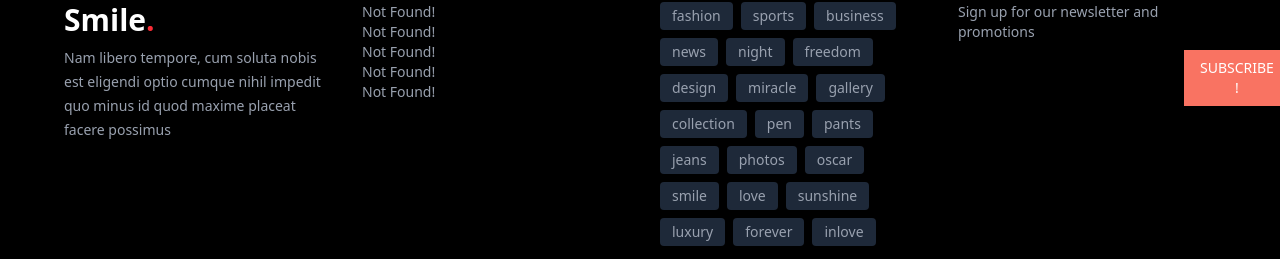
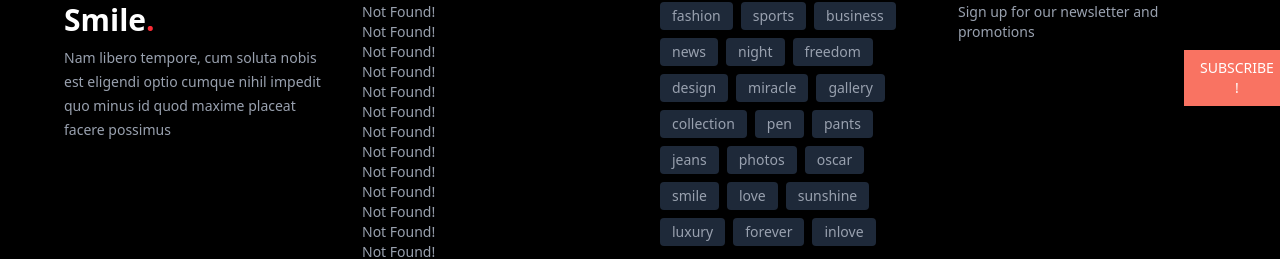
Before and after one commit to rakibul561/Smile-client-code, a Next.js app: page / in a window 1280 px wide. Shown: the part 1266-1525 px from the top of the page. Built offline with nearby package versions, Linux system fonts and the light colour scheme.

Commit message:
code updated

```diff
--- a/src/components/Shared/Footer.tsx
+++ b/src/components/Shared/Footer.tsx
@@ -26,6 +26,15 @@ const Footer:React.FC = () => {
         {/* Latest Tweets */}
         <div>
           <h3 className="text-white font-bold mb-4">LATEST TWEETS</h3>
+          <p className="text-sm">Not Found!</p>
+          <p className="text-sm">Not Found!</p>
+          <p className="text-sm">Not Found!</p>
+          <p className="text-sm">Not Found!</p>
+          <p className="text-sm">Not Found!</p>
+          <p className="text-sm">Not Found!</p>
+          <p className="text-sm">Not Found!</p>
+          <p className="text-sm">Not Found!</p>
+          <p className="text-sm">Not Found!</p>
           <p className="text-sm">Not Found!</p>
           <p className="text-sm">Not Found!</p>
           <p className="text-sm">Not Found!</p>
```
